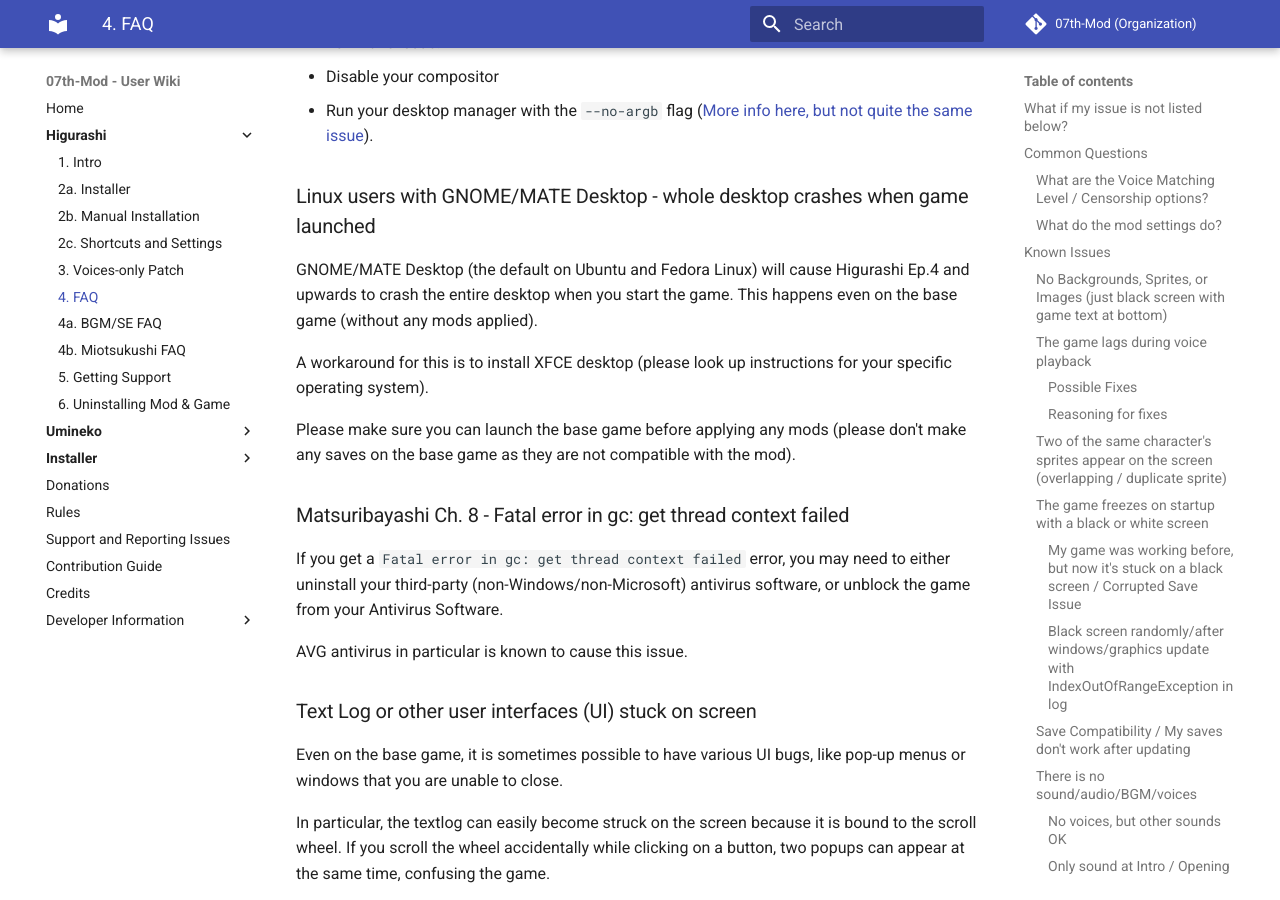
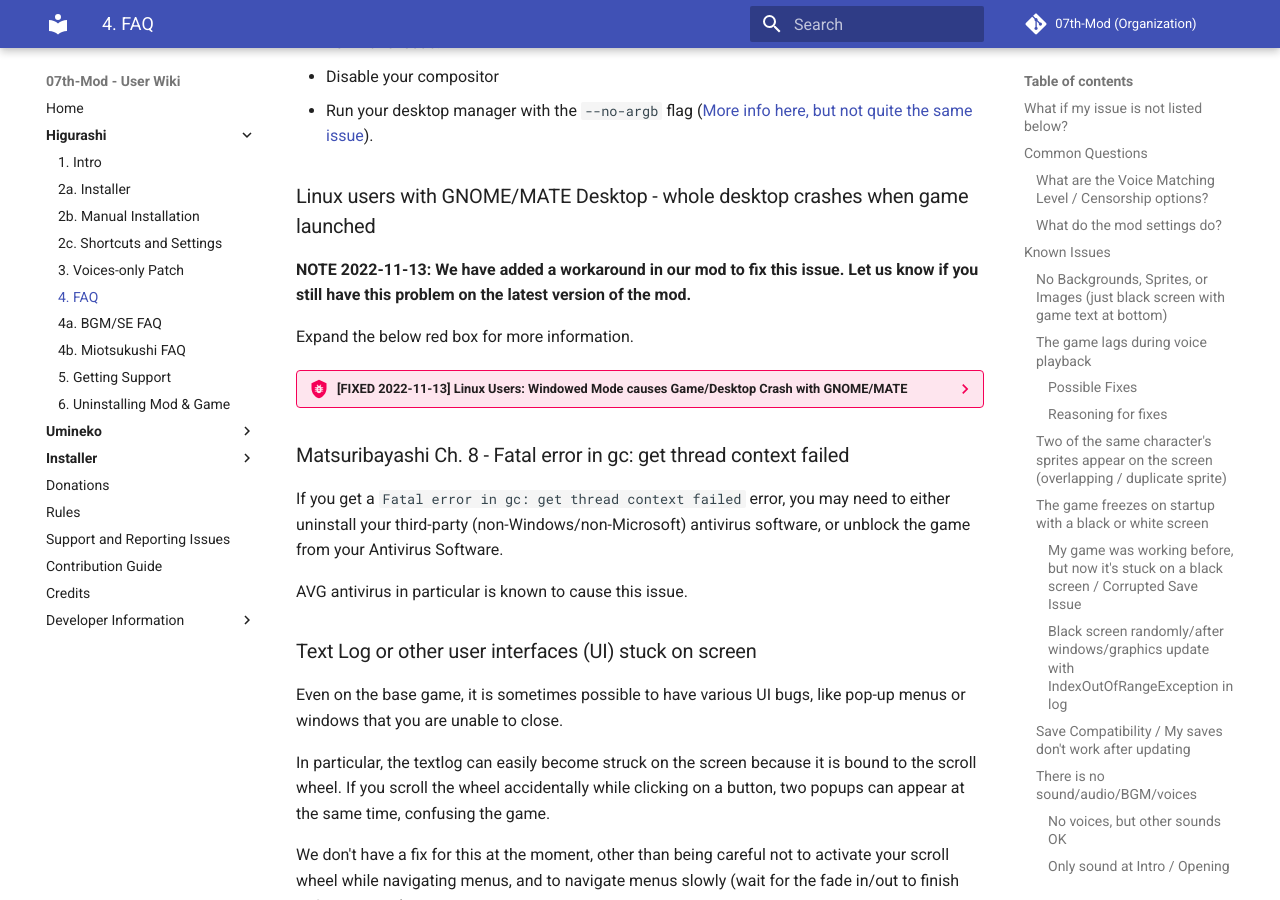
Before and after one commit to 07th-mod/wiki, an MkDocs documentation site: the page built from docs/Higurashi/FAQ.md, in a window 1280 px wide and 900 px high, scrolled down 6079 px. Built offline with MkDocs 1.6.1 and Material for MkDocs 9.7.7, drawn with Linux system fonts in a browser that asks for light colours.

Commit message:
Update Linux windowed/GNOME crash information

```diff
--- a/docs/Higurashi/FAQ.md
+++ b/docs/Higurashi/FAQ.md
@@ -175,11 +175,11 @@
 
 ### Linux users with GNOME/MATE Desktop - whole desktop crashes when game launched
 
-GNOME/MATE Desktop (the default on Ubuntu and Fedora Linux) will cause Higurashi Ep.4 and upwards to crash the entire desktop when you start the game. This happens even on the base game (without any mods applied).
+**NOTE 2022-11-13: We have added a workaround in our mod to fix this issue. Let us know if you still have this problem on the latest version of the mod.**
 
-A workaround for this is to install XFCE desktop (please look up instructions for your specific operating system).
+Expand the below red box for more information.
 
-Please make sure you can launch the base game before applying any mods (please don't make any saves on the base game as they are not compatible with the mod).
+--8<-- "gnome-crash-warning.md"
 
 ### Matsuribayashi Ch. 8 - Fatal error in gc: get thread context failed
 
--- a/docs/Snippets/gnome-crash-warning.md
+++ b/docs/Snippets/gnome-crash-warning.md
@@ -1,8 +1,35 @@
-??? bug "Linux Users: GNOME/MATE Desktop (Ubuntu, Fedora...) causes Game Crash - Workaround"
-    GNOME Desktop (the default on Ubuntu) *may* cause Higurashi Ep.4 and upwards to crash the entire desktop when you start the game.
+??? bug "[FIXED 2022-11-13] Linux Users: Windowed Mode causes Game/Desktop Crash with GNOME/MATE"
 
-    We've had varying reports - Ubuntu 19.10 with GNOME 3.34.2. seems to work (except for a crash in Tatarigoroshi on first startup). But previously we've had crash reports from anyone using GNOME. This happens even on the base game (without any mods applied).
+    **NOTE 2022-11-13: We have added a workaround in our mod to fix this issue. Let us know if you still have this problem on the latest version of the mod.**
 
-    If you have this issue, a workaround is to install XFCE desktop. You can follow [this guide](https://linuxconfig.org/how-to-install-xubuntu-desktop-on-ubuntu-18-04-bionic-beaver-linux) to install XFCE desktop (it can be installed alongside GNOME).
+    ----
 
-    Please make sure you can launch the base game before applying any mods (please don't make any saves on the base game as they are not compatible with the mod).
+    #### Triggering the bug
+
+    This bug is triggered when:
+
+    - you transition from fullscreen to windowed mode
+    - the game launches in windowed mode
+    - you drag the window around
+
+    If the game is always in fullscreen mode, the bug will never be triggered.
+
+    The bug only seems to affect chapters 3-6, although theoretically it could trigger on chapters 1 and 2. It occurs even on the unmodded game.
+
+    The bug does not affect all desktop environments, however GNOME desktop is known to be affected.
+
+    #### Symptoms of the bug
+
+    When the bug is triggered, the game window will become extremely large or small, and the screen will be colored a black or blue color.
+
+    After this happens, the game may freeze, crash, or sometimes your whole desktop environment will crash.
+
+    #### Cause of the bug
+
+    This bug is due to Unity versions ≤ `5.5.3p3` having a broken window resize function that sends uninitialized stack data to `XSetWMNormalHints`.
+
+    See the following links for more details:
+
+    - [Merged PR: Fix Unity killing window managers with insane window size](https://github.com/07th-mod/higurashi-assembly/pull/93)
+    - [Draft PR: Linux gnome crash workaround](https://github.com/07th-mod/higurashi-assembly/pull/91)
+    - [Issue: Linux GNOME desktop environment crash / corrupted configuration file issue](https://github.com/07th-mod/higurashi-patch-compiler/issues/58)
```
